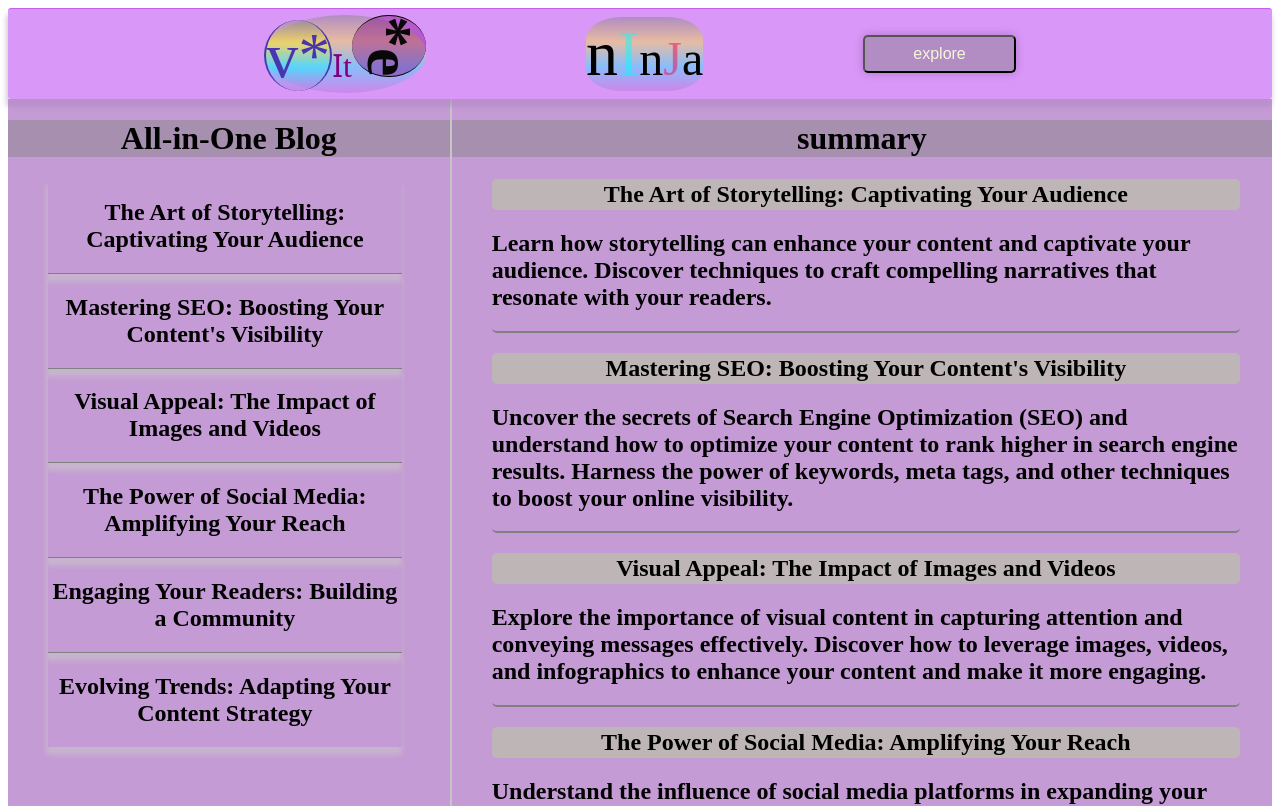
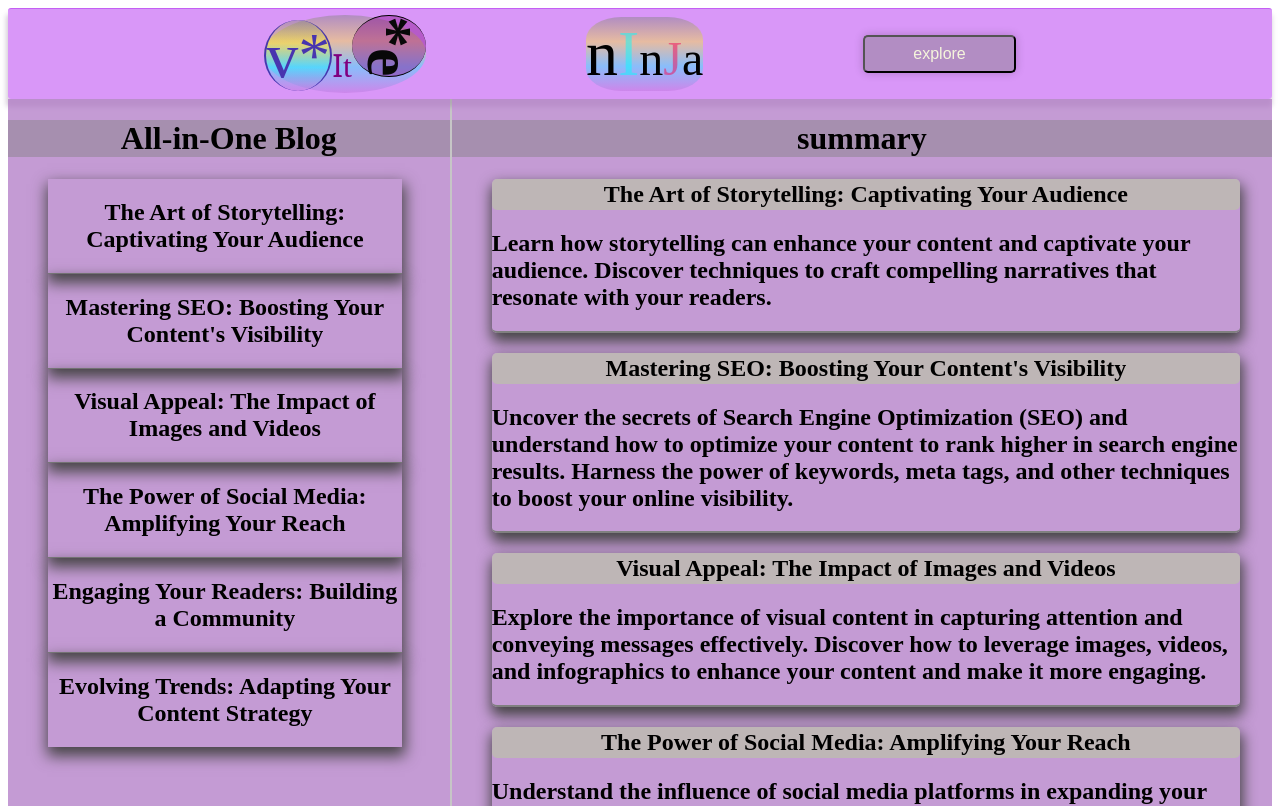
Before and after one commit to kelvinclever/reactblog, a React (Vite) app: page / in a window 1280 px wide. Shown: the top 806 px of the page. Built offline with nearby package versions, Linux system fonts and the light colour scheme.

Commit message:
added styles

```diff
--- a/src/component/leftside.css
+++ b/src/component/leftside.css
@@ -12,6 +12,9 @@
     border-bottom: 2px solid grey;
     margin-right:2rem;
     border-radius: 5px;
+    box-shadow: 1px 7px 14px 2px rgba(71,69,71,1);
+    -webkit-box-shadow: 1px 7px 14px 2px rgba(71,69,71,1);
+    -moz-box-shadow: 1px 7px 14px 2px rgba(71,69,71,1);
 }
 .leftside ul li:last-child{
     border: none;
--- a/src/component/rightside.css
+++ b/src/component/rightside.css
@@ -16,9 +16,9 @@
  display: flex;
  justify-content: center;
  text-align: center;
- box-shadow: -1px 7px 5px 1px rgba(200,188,204,0.75);
--webkit-box-shadow: -1px 7px 5px 1px rgba(200,188,204,0.75);
--moz-box-shadow: -1px 7px 5px 1px rgba(200,188,204,0.75);
+ box-shadow: 1px 7px 14px 2px rgba(71,69,71,1);
+-webkit-box-shadow: 1px 7px 14px 2px rgba(71,69,71,1);
+-moz-box-shadow: 1px 7px 14px 2px rgba(71,69,71,1);
 
 }
 .rightside ul li:hover{
```
